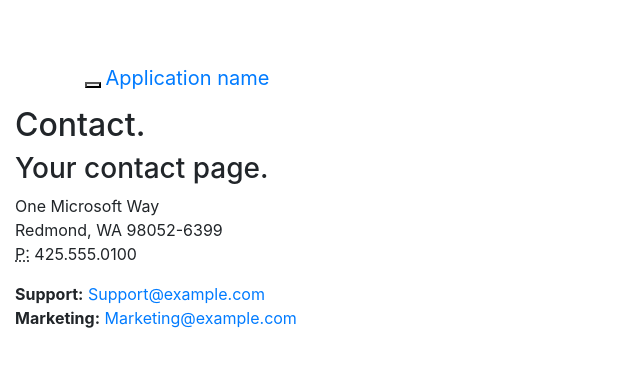
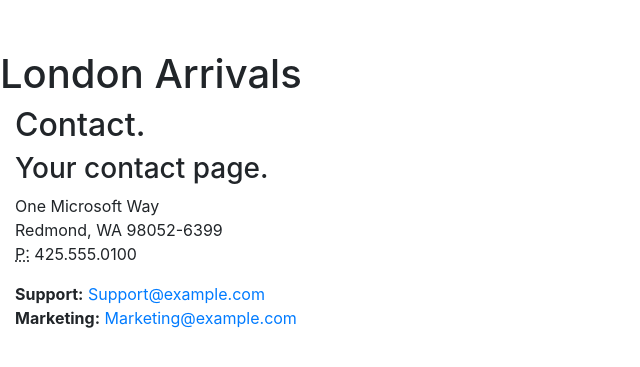
Before and after one commit to massimiliano76/tfl_arrivals, a Flask app: page /contact in a window 1280 px wide. Shown: the top 367 px of the page, without its empty margins (0-640 px from the left). Run offline with Flask 2, Linux system fonts and the light colour scheme; parts of the project's set-up code (start-up, migrations or seed data) failed here and were passed over; some libraries are stand-ins or nearby versions.

Commit message:
Removed old menu

```diff
--- a/tfl_arrivals/tfl_arrivals/templates/layout.html
+++ b/tfl_arrivals/tfl_arrivals/templates/layout.html
@@ -11,23 +11,7 @@
 </head>
 
 <body>
-    <div class="navbar navbar-inverse navbar-fixed-top">
-        <div class="container">
-            <div class="navbar-header">
-                <button type="button" class="navbar-toggle" data-toggle="collapse" data-target=".navbar-collapse">
-                    <span class="icon-bar"></span>
-                    <span class="icon-bar"></span>
-                    <span class="icon-bar"></span>
-                </button>
-                <a href="/" class="navbar-brand">Application name</a>
-            </div>
-            <div class="navbar-collapse collapse">
-                <ul class="nav navbar-nav">
-                    <li><a href="{{ url_for('contact') }}">Contact</a></li>
-                </ul>
-            </div>
-        </div>
-    </div>
+    <h1>London Arrivals</h1>
 
     <div class="body-content">
         {% block content %}{% endblock %}
```
